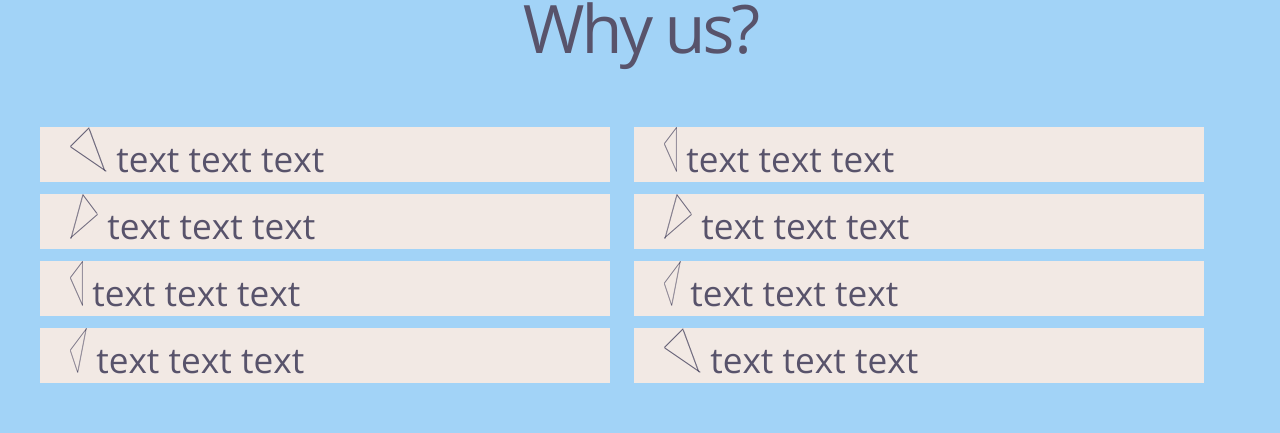
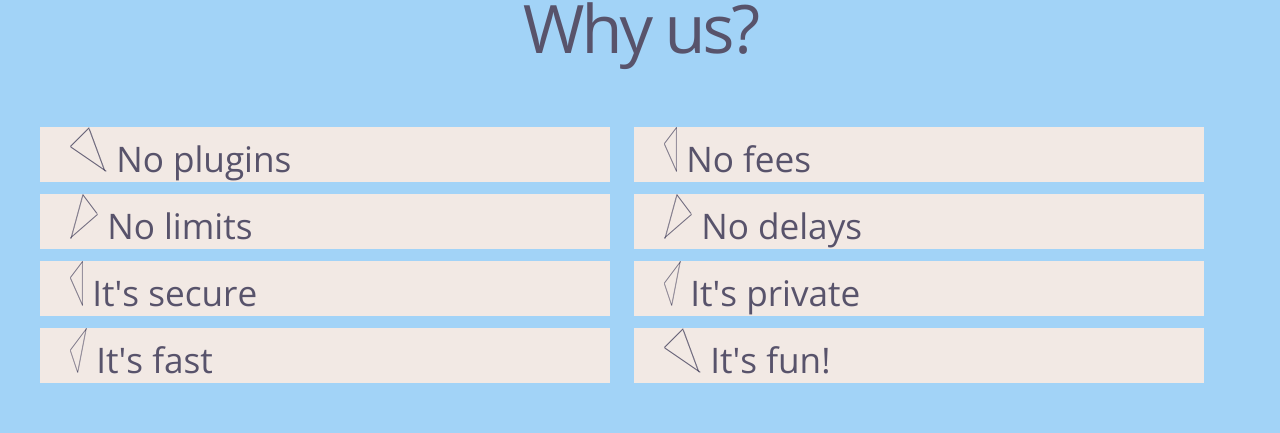
Before and after one commit to spycom/videochat-dev, a plain HTML site: page index.html in a window 1280 px wide. Shown: the part 1660-2093 px from the top of the page. Drawn offline with nearby package versions, Linux system fonts and the light colour scheme; files whose address does not match are found by name.

Commit message:
index small change

```diff
--- a/index.html
+++ b/index.html
@@ -173,10 +173,10 @@
 				<h2></h2>
 			</div>
 
-			<div id="test" class="grid_1"><img src="img/dot.png">  text text text</div> <div id="test" class="grid_11 omega"><img src="img/dot3.png">  text text text</div>
-			<div id="test" class="grid_2"><img src="img/dot22.png">  text text text</div> <div id="test" class="grid_10 omega"><img src="img/dot22.png">  text text text</div>
-			<div id="test" class="grid_3"><img src="img/dot3.png">  text text text</div> <div id="test" class="grid_9 omega"><img src="img/dot4.png">  text text text</div>
-			<div id="test" class="grid_4"><img src="img/dot4.png">  text text text</div> <div id="test" class="grid_8 omega"><img src="img/dot.png">  text text text</div>
+			<div id="test" class="grid_1"><img src="img/dot.png">  No plugins</div> <div id="test" class="grid_11 omega"><img src="img/dot3.png">  No fees</div>
+			<div id="test" class="grid_2"><img src="img/dot22.png">  No limits</div> <div id="test" class="grid_10 omega"><img src="img/dot22.png">  No delays</div>
+			<div id="test" class="grid_3"><img src="img/dot3.png">  It's secure</div> <div id="test" class="grid_9 omega"><img src="img/dot4.png">  It's private</div>
+			<div id="test" class="grid_4"><img src="img/dot4.png">  It's fast</div> <div id="test" class="grid_8 omega"><img src="img/dot.png">  It's fun!</div>
 
 
 		</div>
```
Also changed, not shown: 1 other file.
